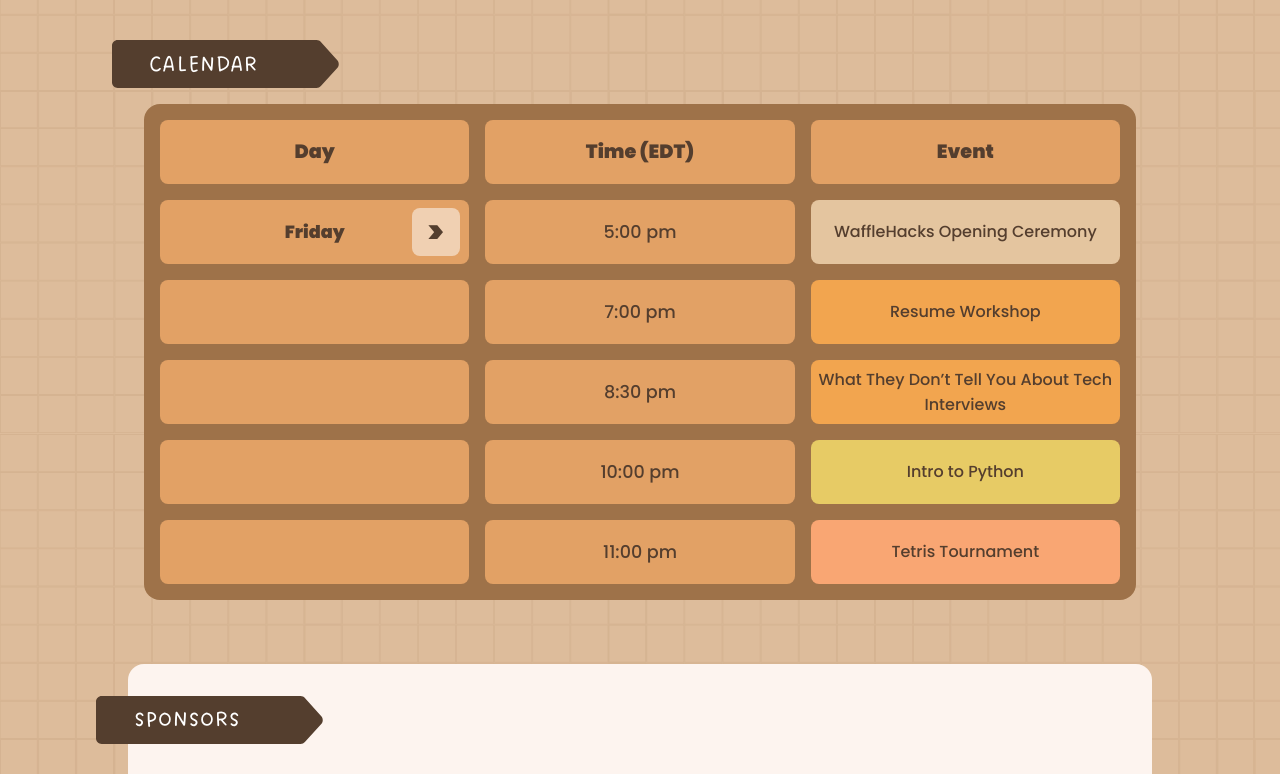
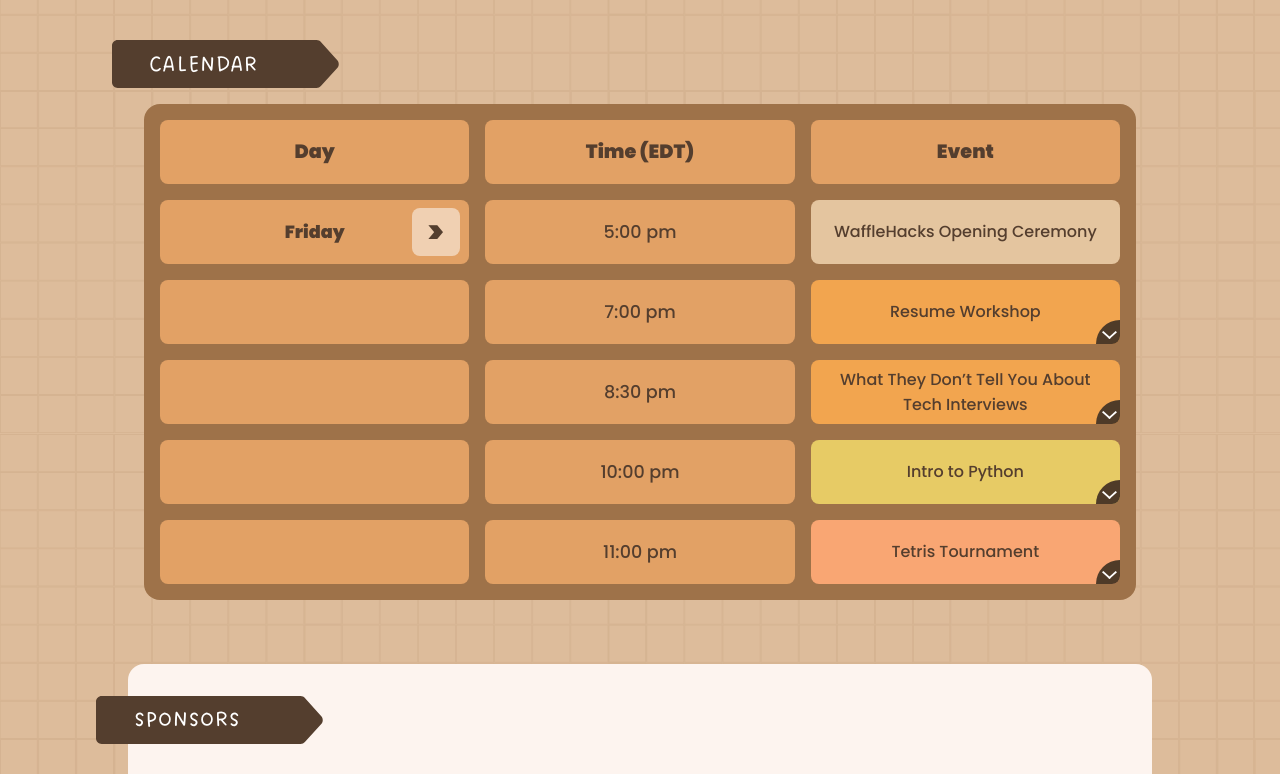
Before and after one commit to WaffleHacks/website-2022, a Gatsby site: page / in a window 1280 px wide. Shown: the part 2806-3580 px from the top of the page. Built offline with nearby package versions, Linux system fonts and the light colour scheme; Gatsby itself is replaced by a stand-in of ours.

Commit message:
calendar descriptions

```diff
--- a/src/components/Apply.js
+++ b/src/components/Apply.js
@@ -31,7 +31,7 @@
   function completeScreen(){
     hidwaffle.current.style.opacity = 0;
     setShowModal(true);
-    timeSinceComplete.current = Date.now();
+    if (timeSinceComplete.current === 0) timeSinceComplete.current = Date.now();
     setTimeout(() => {
       document.getElementById('complete-modal').style.opacity = 1;
     }, 750);
@@ -92,7 +92,7 @@
   function closeModal(){
     if (Date.now() - timeSinceComplete.current < 1000) return;
     document.getElementById('complete-modal').style.opacity = 0;
-    document.getElementById('right-bookcase').style.right = '-2.7vw';
+    hidwaffle.current.style.opacity = 1;
     setTimeout(() => {
       setShowModal(false);
     }, 400);
--- a/src/components/Calendar.js
+++ b/src/components/Calendar.js
@@ -1,31 +1,30 @@
 import * as React from 'react'
 import pointer_sign from "../images/pointer_sign.svg";
-import { graphql, useStaticQuery } from "gatsby";
-import { useState, useRef, useEffect } from 'react';
-import blob from "../images/syrup blob.svg";
+import { useState } from 'react';
+import down from "../images/down.svg";
 
 let events = [
     [ 0, 17, "WaffleHacks Opening Ceremony", 0],
-    [ 0, 19, "Resume Workshop", 1 ],
-    [ 0, 20.5, "What They Don’t Tell You About Tech Interviews", 1 ],
-    [ 0, 22, "Intro to Python", 2 ],
-    [ 0, 23, "Tetris Tournament", 3 ],
+    [ 0, 19, "Resume Workshop", 1, "Are you a student searching for your next internship? This workshop runs through the basics of tech resume building and additional tips to make your resume stand out. Learn some great tips and tricks from an ex-NASA intern and current full time SWE at Microsoft!" ],
+    [ 0, 20.5, "What They Don’t Tell You About Tech Interviews", 1, "One of the biggest concerns for high school and college students is figuring out how to land a successful job. But for many, one great first step is to land an internship! In this panel, we’ll introduce interns who have gone through the application process and found success. You’ll get to hear exclusive stories from interns at Microsoft, NASA, Google, and more!<br>Please come with questions! We will have a Q & A time at the end of the panel for you to ask your burning questions to our panelists!" ],
+    [ 0, 22, "Intro to Python", 2, "Wheeeeeeeee (thank you Kevin)" ],
+    [ 0, 23, "Tetris Tournament", 3, "Interested in showing off t-spins or just looking to have a fun time? Come join our annual Tetris Tournament and compete against other participants via <a href='tetr.io'>tetr.io</a>. Tetr.io is a completely free multiplayer browser game so if you don’t have an account, please make sure to register before the tournament starts!" ],
 
-    [ 1, 0, "Tetris Tournament", 3 ],
+    [ 1, 0, "Tetris Tournament", 3, "Interested in showing off t-spins or just looking to have a fun time? Come join our annual Tetris Tournament and compete against other participants via <a href='tetr.io'>tetr.io</a>. Tetr.io is a completely free multiplayer browser game so if you don’t have an account, please make sure to register before the tournament starts!" ],
     [ 1, 10, "Intro to Start Ups", 2 ],
     [ 1, 11, "Fighting the Tech Bros with Ella", 1 ],
-    [ 1, 12, "Backend Workshop", 2 ],
-    [ 1, 13, "BIPOC in Tech", 1 ],
+    [ 1, 12, "Backend Workshop", 2, "Learn how to quickly plan, build, and deploy a backend in Python using Flask, and then integrate it with a React frontend. In this workshop you will learn to create a todo list webapp complete with lists and tags." ],
+    [ 1, 13, "BIPOC in Tech", 1, "Did you know that 16% of the tech industry is made up of persons who identify as BIPOC (Black, Indigenous, and People of Color)? In 2022, it is sad to hear this number is low considering the many talented individuals who are being looked over for opportunities. Join us for a celebration of achievements and an honest conversation about what it means to be a person of color in tech." ],
     [ 1, 14, "Hacker Icebreakers with MLH", 3 ],
-    [ 1, 15, "Data Visualization (Plotly Express)", 2 ],
+    [ 1, 15, "Data Visualization (Plotly Express)", 2, "Data visualization is an integral part of data. It allows us to see data in aesthetically pleasing ways and helps us understand its importance. In this workshop, we will learn what data visualization is, its importance, and create a visualization for the biggest girl group in the world. Prior to attending this workshop, participants should download the dataset and install the latest version of Python on their machine. <br> <i>Link to install can be found <a href='https://www.python.org/downloads/'>here.</a></i><br><br>Find the Colab Notebook <a href=\"https://colab.research.google.com/drive/1Ov0hDJFBqKwiWo0x09Xm9JvN66-ND1Nh?usp=sharing\">here</a>" ],
     [ 1, 16, "How to Start Your Career from Hackathons", 1 ],
     [ 1, 17, "Sponsor Music", 2 ],
-    [ 1, 18, "Intro to UI/UX - Figma", 2 ],
-    [ 1, 19, "Intro to Web Development", 2 ],
-    [ 1, 20, "Intro to Notion", 2 ],
+    [ 1, 18, "Intro to UI/UX - Figma", 2, "Planning out what your project looks like is a very important part of the coding process! We know that creating a hackathon project can be a little daunting for some, so in this session, we’re presenting a way for you to turn your idea into a professional mock MVP through Figma, a design and prototyping tool. We’ll be creating a music player & queue to demonstrate wireframing/prototyping techniques!" ],
+    [ 1, 19, "Intro to Web Development", 2, "Throughout this hackathon you’re tasked with coming up with a minimum viable product (MVP) or solution to make an impact on others in your community. We know that can be a little daunting for some, so in this session, we’re presenting a way for you to turn your idea into reality, by taking a design and coding it! " ],
+    [ 1, 20, "Intro to Notion", 2, "Do you ever feel overwhelmed with due dates, exams, assignments, and life in general because it seems like your life is a big chaotic mess? Well, don’t fret. In this workshop, we will help you better organize your daily tasks and manage your time better with Notion! You will learn how to effectively use the application to fit YOUR needs and receive organization tips from our workshop leader, Amara. She is a rising junior at Stony Brook University who has used Notion for over two years. You can contact her @amaraim22 on instagram for more information." ],
     [ 1, 21, "Generative Art", 2 ],
 
-    [ 2, 10, "Drawing Competition/Photo Raffle Submission Deadline", 0 ],
+    [ 2, 10, "Drawing Competition/Photo Raffle Submission Deadline", 0, "In honor of the great waffle, we present to you the Best Waffle Drawing Competition! Submit an original work of art depicting anything related to waffles. We encourage you to use whatever media you prefer, although digital works of art would be nice :) <br><hr style='border-color: black'> Submit a picture of you and your team members working on your project. Every team member can submit a picture to get an entry into the photo raffle. We’d love to see your smiling faces and look forward to seeing all the entries." ],
     [ 2, 12, "Hacker Project Submission Deadline", 0 ],
     [ 2, 14, "Internship Panel", 1 ],
     [ 2, 15, "College Applications Panel", 1 ],
@@ -61,30 +60,9 @@
     return hour + ":" + min + " " + ampm;
 }
 
-const Syrupblob = ({color}) => {
-    return (
-        <svg className='calendar-syrup' width="434" height="116" viewBox="0 0 434 116" fill="none" xmlns="http://www.w3.org/2000/svg">
-            <g clipPath="url(#clip0_407_111)">
-                <path d="M92.15 23.0779C129.33 10.0774 148.492 -4.01658 168.798 1.45092C188.818 7.03992 209.696 32.0689 250.022 35.8354C290.348 39.6019 350.408 21.8629 388.732 22.4704C427.056 22.9564 443.644 41.7889 428.772 55.8829C413.9 70.0984 367.282 79.5754 336.68 90.2674C306.364 101.081 291.778 112.866 270.614 115.539C249.45 118.091 221.708 111.53 194.538 106.67C167.368 101.81 140.77 98.6509 99.3 91.3609C57.544 83.9494 0.91601 72.1639 0.34401 60.2569C-0.22799 48.3499 54.97 36.1999 92.15 23.0779Z" fill={color}/>
-            </g>
-            <defs>
-                <clipPath id="clip0_407_111">
-                    <rect width="116" height="434" fill="white" transform="translate(0 116) rotate(-90)"/>
-                </clipPath>
-            </defs>
-        </svg>
-    );
-}
-
 const Calendar = () => {
-//     const data = useStaticQuery(graphql`
-//     query CalendarQuery {
-//         directus
-//     }
-//   `);
-//   console.log(data);
-
     const [day, setDay] = useState(0);
+    const [open, setOpen] = useState(new Array(events.length).fill(false));
 
     return (
     <center style={{marginTop: '6rem'}}>
@@ -116,7 +94,19 @@
                             }
                         </span>
                         <span key={"time" + i} className="event-time">{numberToTime(event[1])}</span>
-                        <span key={"name" + i} className="event-name" style={{position: 'relative', background: colors[event[3]]}}>{event[2]}</span>
+                        <div key={"name" + i} className="event-name" style={{position: 'relative', background: colors[event[3]], overflow: 'hidden', padding: open[i] ? '1rem' : ''}}>
+                            {
+                                event.length === 5 && <div className='event-desc-btn' onClick={() => setOpen(open.map((e, ind) => ind === i ? !e : e))}></div>
+                            }
+                            <span style={{padding: '0 0.5rem'}}>{event[2]}</span>
+                            {
+                                event.length == 5 && <img src={down} alt="See description" onClick={() => setOpen(open.map((e, ind) => ind === i ? !e : e))} style={{position: 'absolute', right: '0.2rem', bottom: '0.3rem', width: '0.9rem', transform: open[i] ? 'scaleY(-1)' : ''}} />
+                            }
+                            {
+                                open[i] && <p className='poppins-light event-desc' style={{fontSize: '0.9rem', padding: '0.5rem', textAlign: 'left'}} dangerouslySetInnerHTML={{__html: event[4]}}></p>
+                            }
+                        </div>
+
                         </>
                     )
                 })
--- a/src/index.css
+++ b/src/index.css
@@ -347,6 +347,8 @@
     background-color: #E2A165;
     min-height: 4rem;
     border-radius: 0.5rem;
+}
+#calendar > *:not(.event-desc-low) {
     display: grid;
     place-items: center;
 }
@@ -376,6 +378,26 @@
     position: absolute;
     width: 100%;
     height: 100%;
+}
+
+.event-desc-btn{
+    position: absolute;
+    width: 3rem;
+    height: 3rem;
+    border-radius: 50%;
+    background: #4f3b28;
+    right: 0;
+    bottom: 0;
+    transform: translateX(50%) translateY(50%);
+}
+.event-desc-low {
+    display: none;
+    font-size: 0.9rem;
+    padding: 0.5rem;
+    text-align: left;
+    grid-column: span 3 / span 3;
+    justify-content: center;
+    margin: 0;
 }
 
 
@@ -681,6 +703,16 @@
     .event-name {
         grid-column: span 2 / span 2;
     }
+    .calendar-filler:nth-child(2n){
+        display: none !important;
+    }
+    /* .event-desc {
+        display: none;
+    }
+    .event-desc-low {
+        display: flex;
+        flex-direction: column;
+    } */
 
     /* Sponsors area */
     #sponsor-imgs {
```
Also changed, not shown: src/images/down.svg (added), src/images/plus.svg (added).
